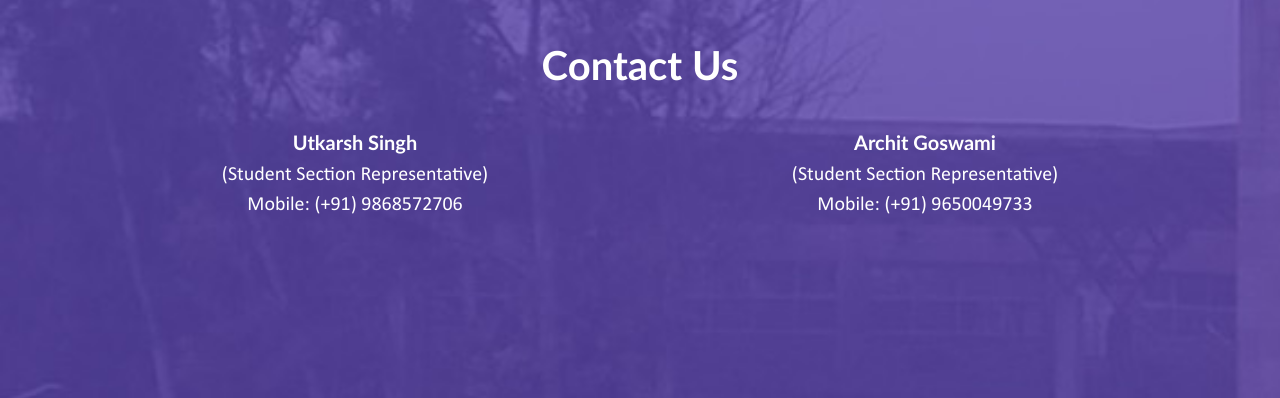
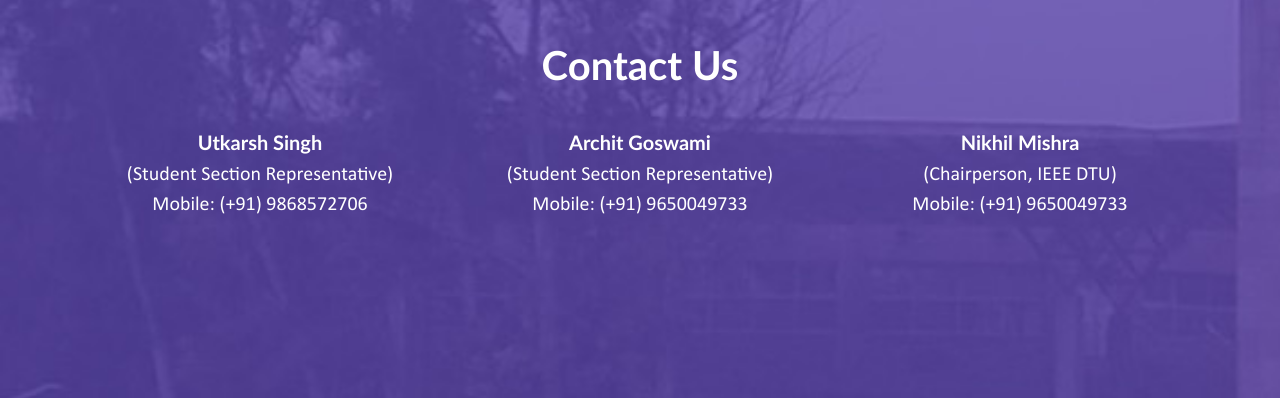
Before and after one commit to zephyr007/IEEEDSC18, a plain HTML site: page index.html in a window 1280 px wide. Shown: the part 8080-8478 px from the top of the page. Drawn offline with nearby package versions, Linux system fonts and the light colour scheme.

Commit message:
updated contact details

```diff
--- a/index.html
+++ b/index.html
@@ -648,14 +648,20 @@ A beautiful campus spread across an area of 164 acres. The lush green campus inc
                         <div id="contact" class="col-12" style="color: white; font-size: 20px; text-align: left;">
                                 <br><br><h1 style="text-align: center;"><b>Contact Us<br></b></h1><br>
                                 <div class="row">
-                                    <div class="col-12 col-lg-6 text-center">
+                                    <div class="col-12 col-lg-4 text-center">
                                         <strong>Utkarsh Singh</strong><br>
                                 (Student Section Representative)<br>
                                 Mobile: (+91) 9868572706 <br /><br>
                                     </div>
-                                    <div class="col-12 col-lg-6 text-center">
+                                    <div class="col-12 col-lg-4 text-center">
                                         <strong>Archit Goswami</strong><br>
                                 (Student Section Representative)<br>
+                                Mobile: (+91) 9650049733<br>
+                                    </div>
+
+					<div class="col-12 col-lg-4 text-center">
+                                        <strong>Nikhil Mishra</strong><br>
+                                (Chairperson, IEEE DTU)<br>
                                 Mobile: (+91) 9650049733<br>
                                     </div>
                                 </div>
```
